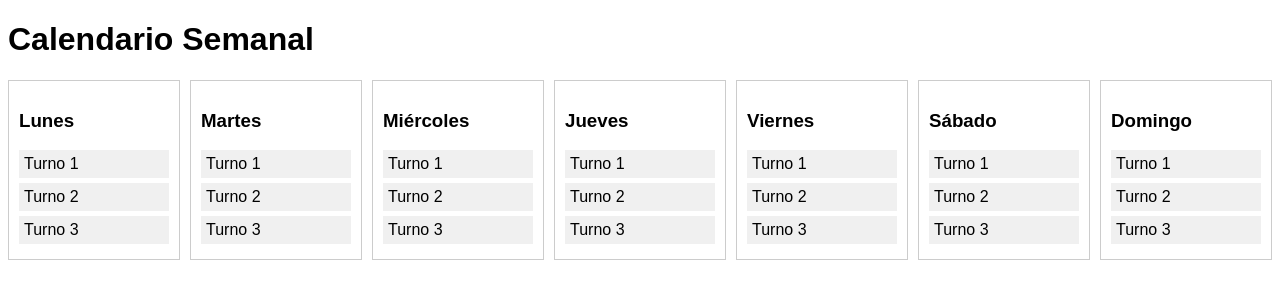
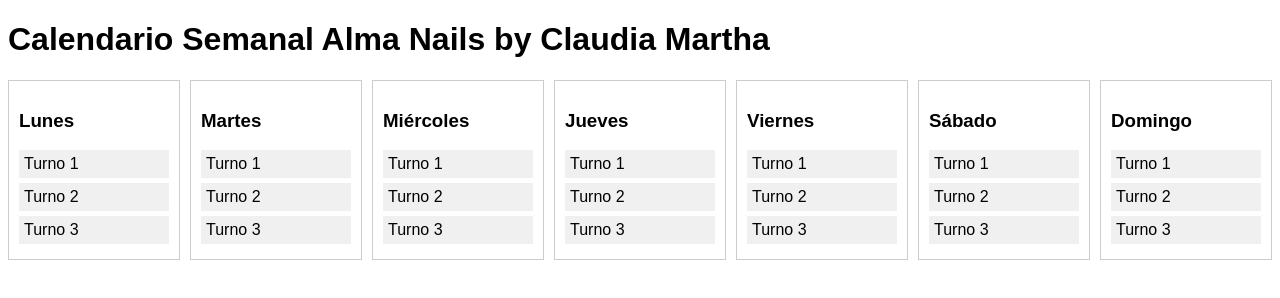
Before and after one commit to XtwoStay/agenda-citas, a plain HTML site: page index.html in a window 1280 px wide. Drawn offline with Linux system fonts and the light colour scheme.

Commit message:
Update index.html

```diff
--- a/index.html
+++ b/index.html
@@ -7,7 +7,7 @@
     <link rel="stylesheet" href="styles.css">
 </head>
 <body>
-    <h1>Calendario Semanal</h1>
+    <h1>Calendario Semanal Alma Nails by Claudia Martha</h1>
     <div id="calendar"></div>
     <script src="script.js"></script>
 </body>
```
